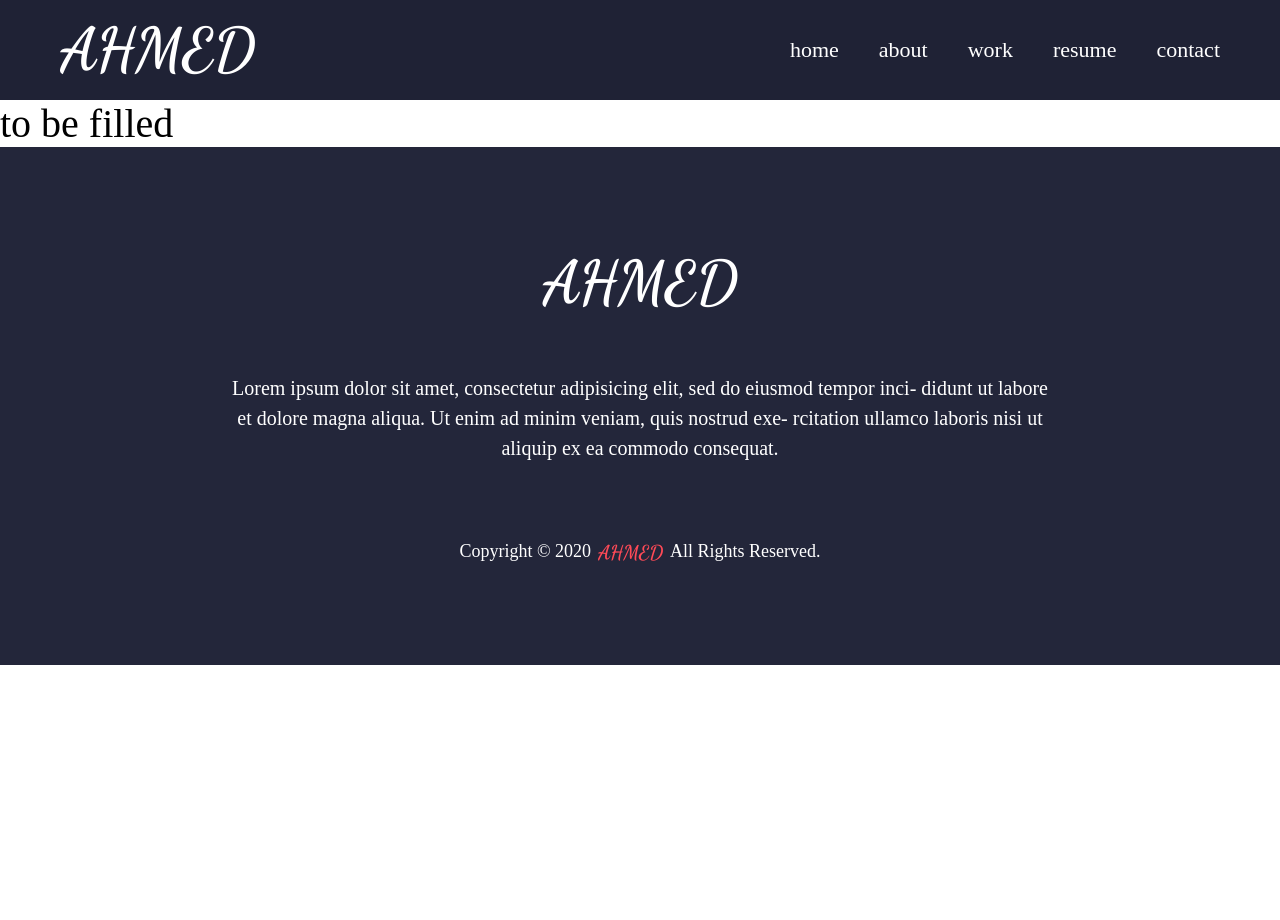
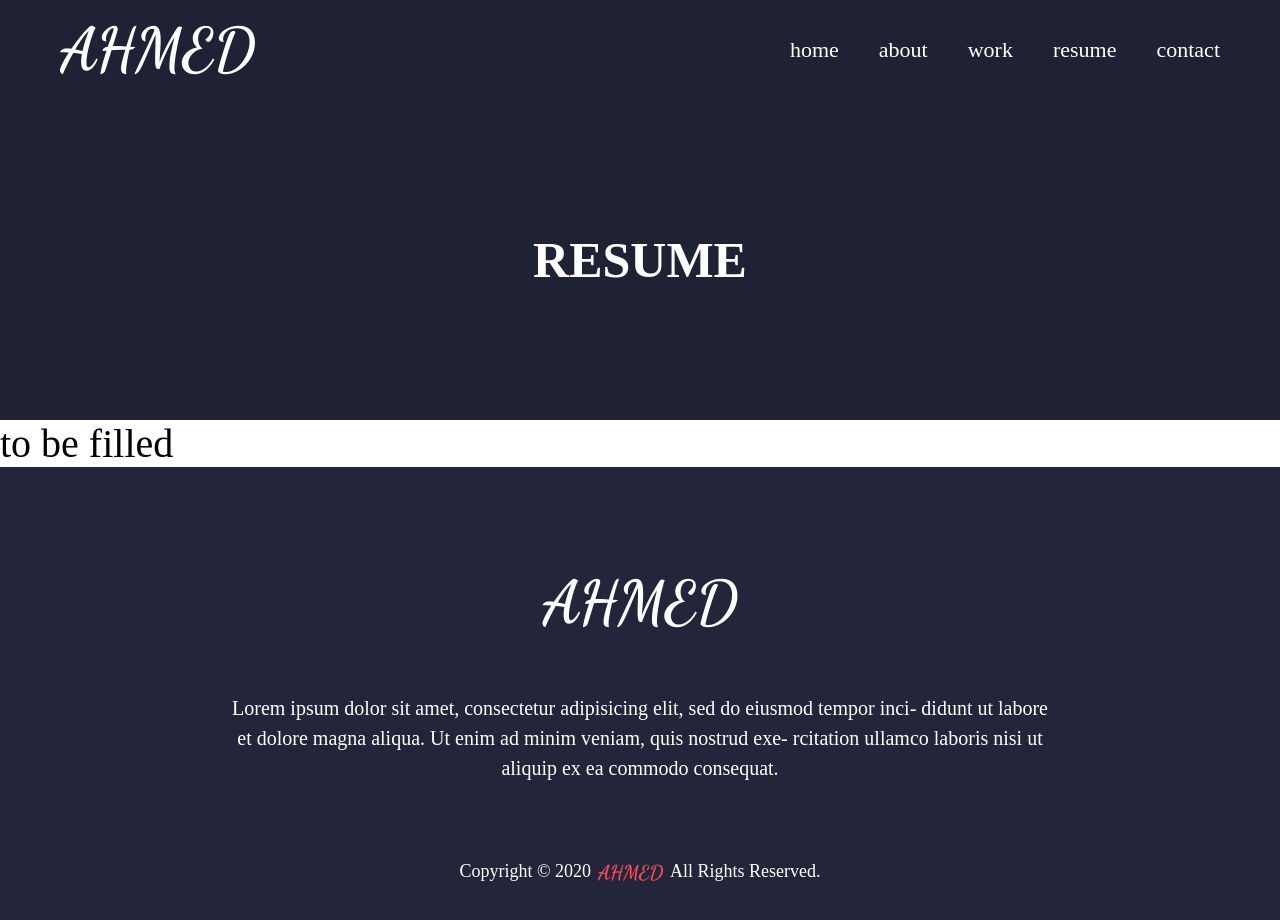
Before and after one commit to Ahmed-Feryani/portfolio, a plain HTML site: page resume.html in a window 1280 px wide. Before the commit the page ends 800 px from the top, so only its background shows below. Drawn offline with Linux system fonts and the light colour scheme.

Commit message:
#EDIT : resume

```diff
--- a/resume.html
+++ b/resume.html
@@ -37,7 +37,12 @@
         </ul>
       </nav>
     </header>
-    <main style="font-size: 4rem">to be filled</main>
+    <main style="font-size: 4rem">
+      <section class="title cvh">
+        <span>resume</span>
+      </section>
+      to be filled
+    </main>
     <footer class="footer">
       <div class="container container--med">
         <div class="footer__inner">
```
